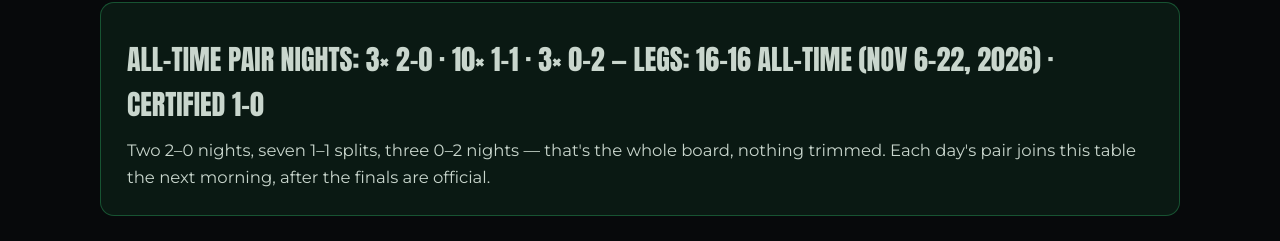
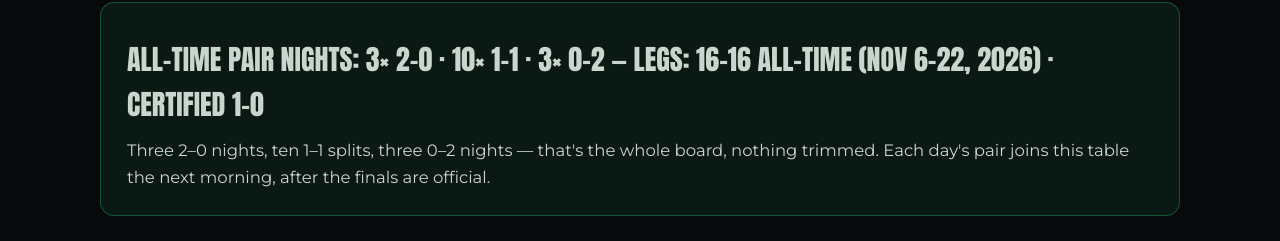
Before and after one commit to sendingsaints/pxpsportsmedia-website, a plain HTML site: page the-book/index.html in a window 1280 px wide. Shown: the part 1911-2152 px from the top of the page. Drawn offline with Linux system fonts and the light colour scheme; no server answers.

Commit message:
daily refresh 2026-11-22

```diff
--- a/the-book/index.html
+++ b/the-book/index.html
@@ -102,7 +102,7 @@
       </div>
       <div class="callout">
         <p class="big">All-time pair nights: 3× 2–0 · 10× 1–1 · 3× 0–2 — Legs: 16–16 all-time (Nov 6–22, 2026) · CERTIFIED 1–0</p>
-        <p>Two 2–0 nights, seven 1–1 splits, three 0–2 nights — that's the whole board, nothing
+        <p>Three 2–0 nights, ten 1–1 splits, three 0–2 nights — that's the whole board, nothing
         trimmed. Each day's pair joins this table the next morning, after the
         finals are official.</p>
       </div>
```
